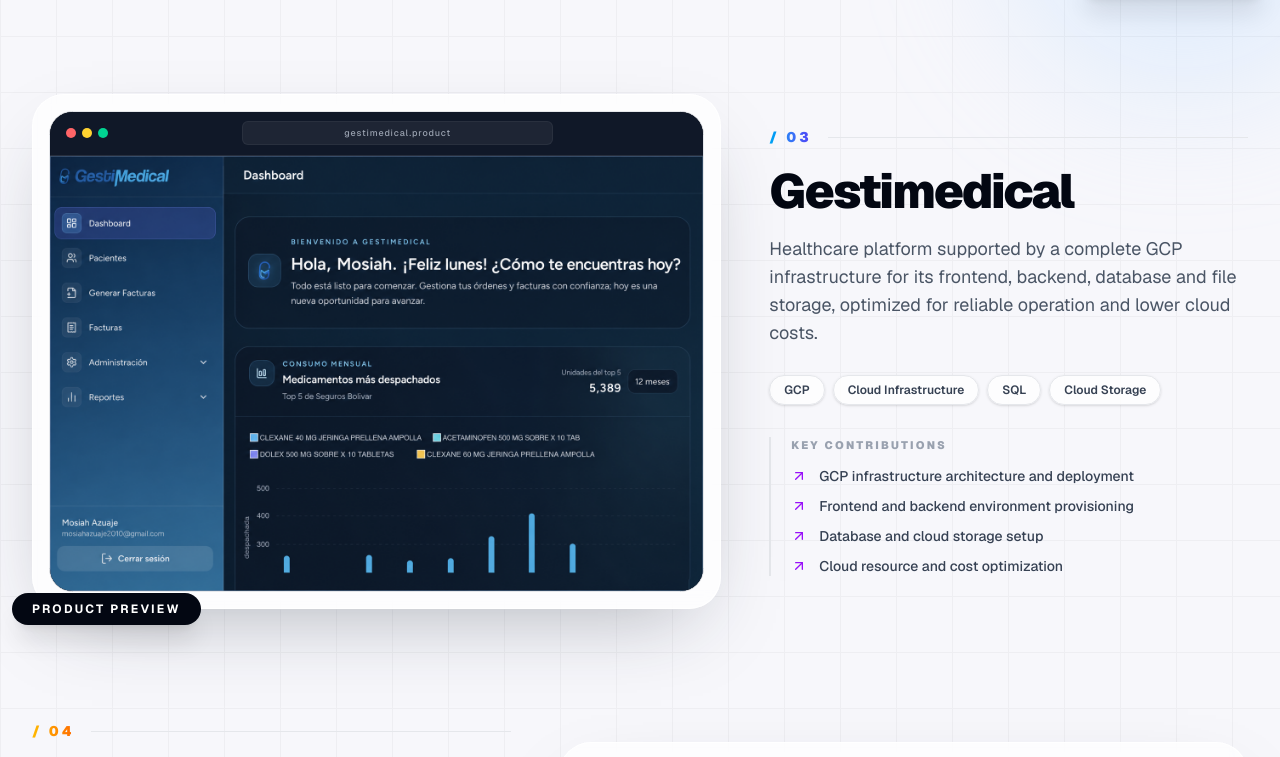
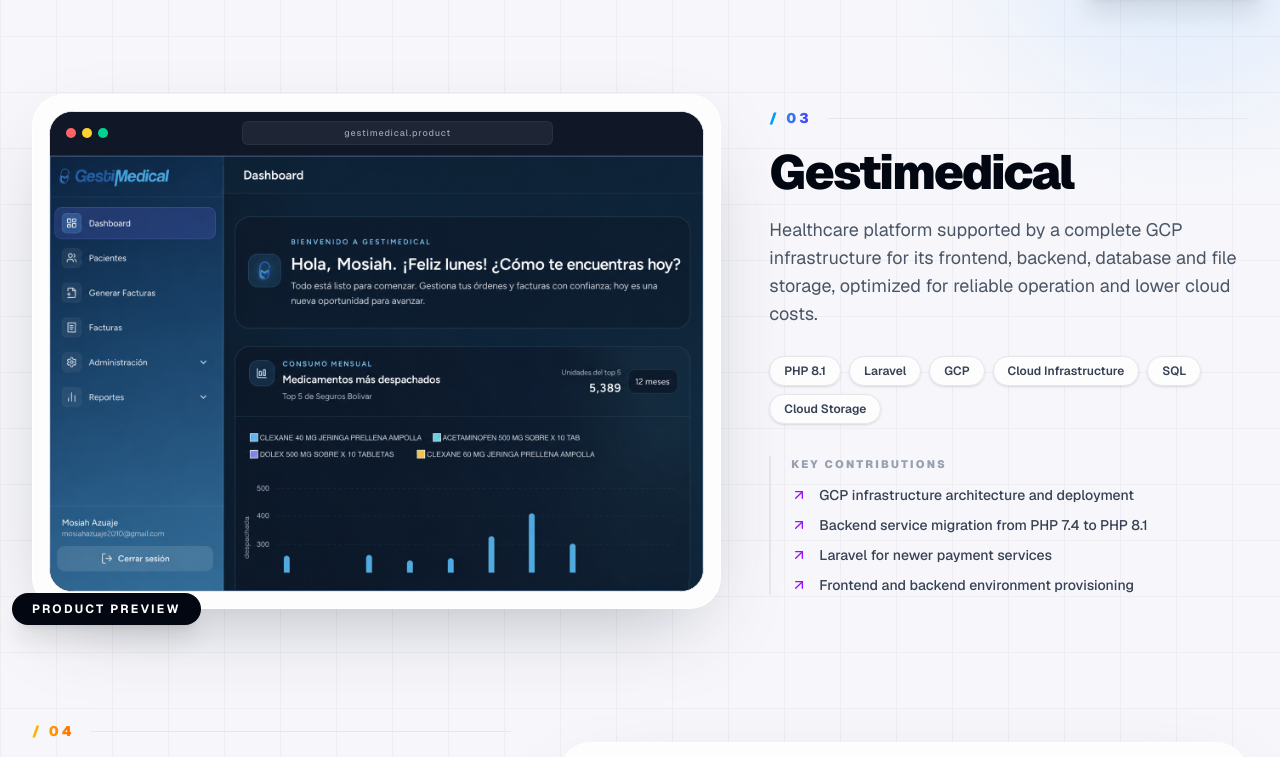
Before and after one commit to mosiahazuaje2019/mosiah-web, a Next.js app: page / in a window 1280 px wide. Shown: the part 3567-4324 px from the top of the page. Built offline with nearby package versions, Linux system fonts and the light colour scheme.

Commit message:
change on some migration details

```diff
--- a/data/projects.ts
+++ b/data/projects.ts
@@ -18,11 +18,13 @@
     title: "CaboSafeRide",
     description:
       "Transportation and booking platform supporting reservations, payments, automated booking workflows and back-office management.",
-    technologies: ["Laravel", "Vue.js", "Inertia.js", "Stripe", "MySQL", "AWS"],
+    technologies: ["PHP 8.1", "Laravel", "Vue.js", "Inertia.js", "Stripe", "MySQL", "AWS"],
     image: "/projects/cabosaferide-preview.png",
     imageAlt: "CaboSafeRide booking management dashboard",
     contributions: [
       "Backend development",
+      "Backend service migration from PHP 7.4 to PHP 8.1",
+      "Laravel for newer payment services",
       "Stripe payment gateway integration",
       "Booking automation",
       "Admin dashboards",
@@ -62,11 +64,13 @@
     title: "Gestimedical",
     description:
       "Healthcare platform supported by a complete GCP infrastructure for its frontend, backend, database and file storage, optimized for reliable operation and lower cloud costs.",
-    technologies: ["GCP", "Cloud Infrastructure", "SQL", "Cloud Storage"],
+    technologies: ["PHP 8.1", "Laravel", "GCP", "Cloud Infrastructure", "SQL", "Cloud Storage"],
     image: "/projects/gestimedical-preview.png",
     imageAlt: "Gestimedical healthcare management dashboard",
     contributions: [
       "GCP infrastructure architecture and deployment",
+      "Backend service migration from PHP 7.4 to PHP 8.1",
+      "Laravel for newer payment services",
       "Frontend and backend environment provisioning",
       "Database and cloud storage setup",
       "Cloud resource and cost optimization",
--- a/data/translations.ts
+++ b/data/translations.ts
@@ -144,6 +144,8 @@
   "Healthcare platform supported by a complete GCP infrastructure for its frontend, backend, database and file storage, optimized for reliable operation and lower cloud costs.": "Plataforma de salud con infraestructura completa en GCP para frontend, backend, base de datos y almacenamiento de archivos, optimizada para una operación confiable y menores costos en la nube.",
   "Commercial real estate job network helping employers post opportunities and connect with talent, while professionals search and apply for roles from entry-level to executive. Worked with SelectLeaders through Curotec.": "Red de empleo del sector inmobiliario comercial que permite a las empresas publicar vacantes y conectar con talento, y a los profesionales buscar y postularse a puestos desde nivel inicial hasta ejecutivo. Trabajé con SelectLeaders a través de Curotec.",
   "Backend development": "Desarrollo backend",
+  "Backend service migration from PHP 7.4 to PHP 8.1": "Migración de servicios backend de PHP 7.4 a PHP 8.1",
+  "Laravel for newer payment services": "Uso de Laravel en los servicios más nuevos de la capa de pagos",
   "Stripe payment gateway integration": "Integración de pagos con Stripe",
   "Booking automation": "Automatización de reservas",
   "Admin dashboards": "Paneles administrativos",
```
